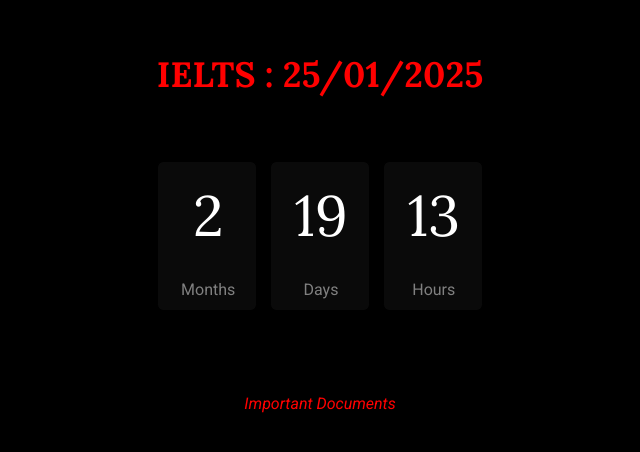
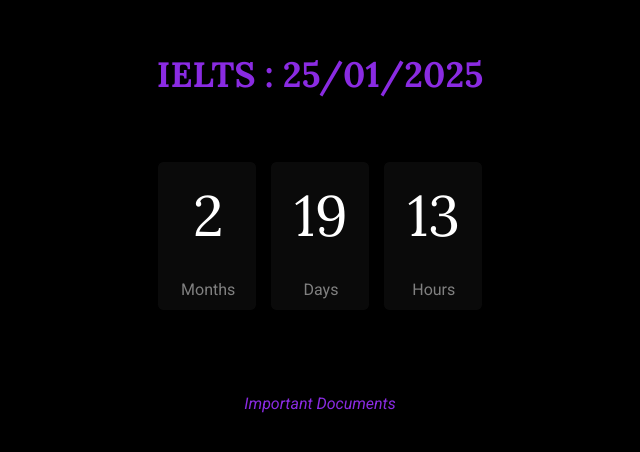
Before and after one commit to akramthedev/die-deutsch-traum, a React (Create React App) app: page / in a window 1280 px wide. Shown: the part 168-620 px from the top of the page, without its empty margins (320-960 px from the left). Built offline with nearby package versions, Linux system fonts and the light colour scheme.

Commit message:
Update App.css

```diff
--- a/src/App.css
+++ b/src/App.css
@@ -24,7 +24,7 @@
 .Home h1{
   font-size: 2.2rem;
   font-weight: 800;
-  color: red;
+  color: blueviolet;
   font-family: "Lora", serif;
 }
 .Timer{
@@ -93,7 +93,7 @@
 }
 
 .sojqefd{
-  color: red;
+  color: blueviolet;
   cursor: pointer;
 }
 .sojqefd:hover{
```
